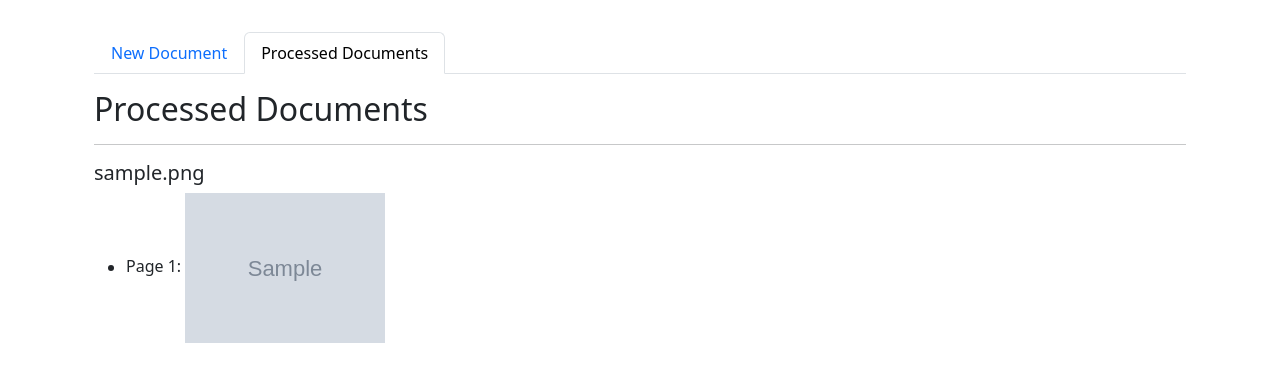
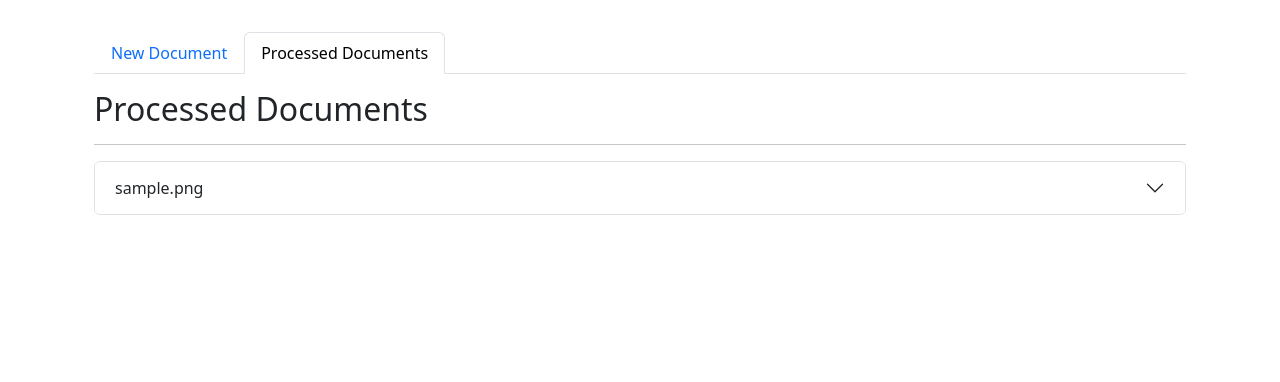
Before and after one commit to mustahidhasan/pdf_processor, a Django app: page /process/processed_doc/ in a window 1280 px wide, after a click on "Processed Documents". Shown: the part 56-438 px from the top of the page. Run offline with Django 4.2, Linux system fonts and the light colour scheme; a user stored in the database is signed in; tables that the repository leaves empty hold one stand-in row (values such as "Sample post"); grey boxes marked "Sample" are stand-in pictures; some libraries are stand-ins or nearby versions.

Commit message:
processed imags are shown in dropdown

```diff
--- a/document_processor/templates/processed_document.html
+++ b/document_processor/templates/processed_document.html
@@ -45,7 +45,15 @@
         <hr>
         {% if grouped_processed_files %}
             {% for uploaded_file, images in grouped_processed_files.items %}
-                        <h5>{{ uploaded_file.file.name }}</h5>
+                <div class="accordion" id="processedFilesAccordion">
+                    <div class="accordion-item">
+                        <h2 class="accordion-header" id="heading-{{ forloop.counter }}">
+                            <button class="accordion-button collapsed" type="button" data-bs-toggle="collapse" data-bs-target="#collapse-{{ forloop.counter }}" aria-expanded="false" aria-controls="collapse-{{ forloop.counter }}">
+                                {{ uploaded_file.file.name }}
+                            </button>
+                        </h2>
+                        <div id="collapse-{{ forloop.counter }}" class="accordion-collapse collapse" aria-labelledby="heading-{{ forloop.counter }}" data-bs-parent="#processedFilesAccordion">
+                            <div class="accordion-body">
                                 <ul>
                                     {% for image in images %}
                                         <li>
@@ -54,12 +62,17 @@
                                         </li>
                                     {% endfor %}
                                 </ul>
+                            </div>
+                        </div>
+                    </div>
+                </div>
             {% endfor %}
         {% else %}
             <p>No processed documents available.</p>
         {% endif %}
     </div>
 </div>
+
     </div>
 </div>
 {% else %}
```
Lines whose indentation alone changed are shown as unchanged.
